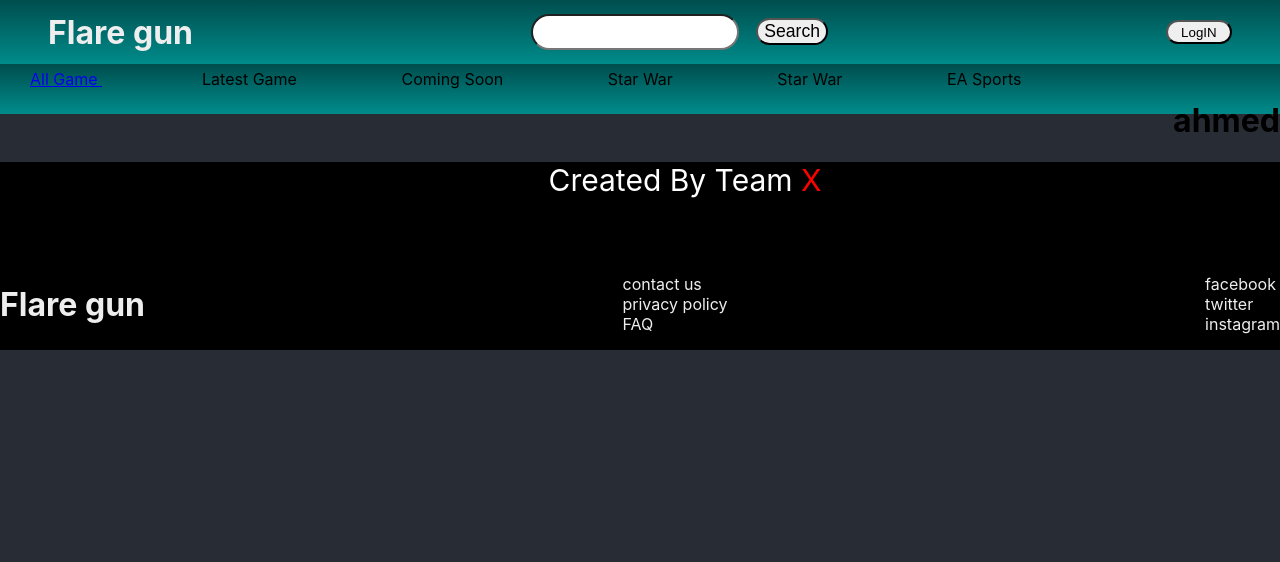
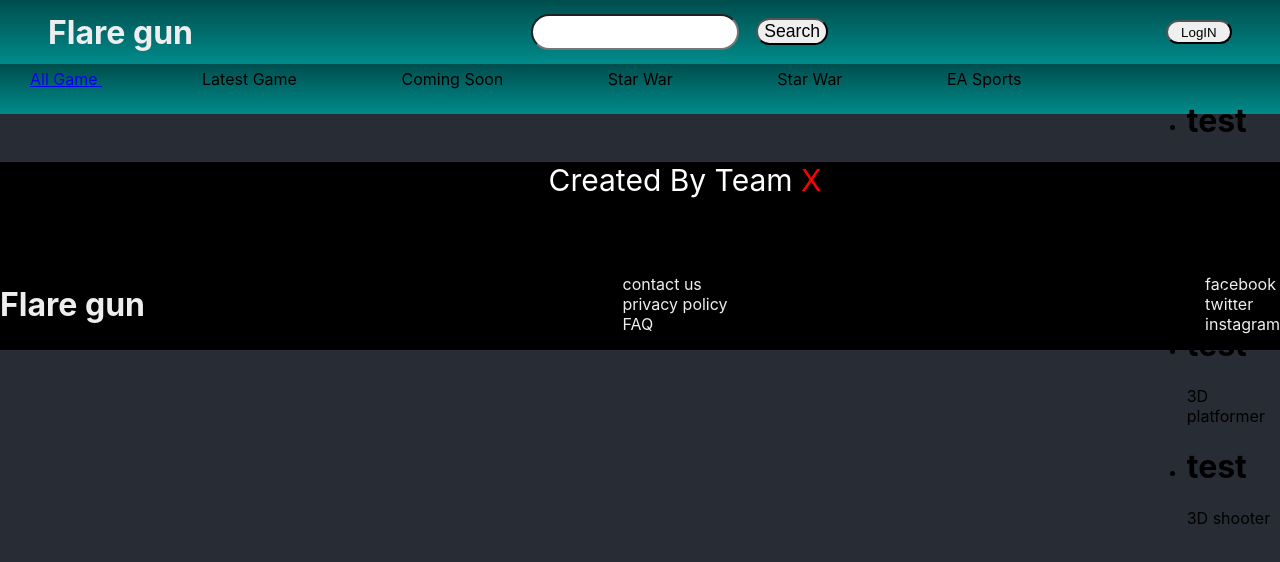
Before and after one commit to alikhalid2/SWEProject, a React (Create React App) app: page /ahmed in a window 1280 px wide. Shown: the top 562 px of the page. Built offline with nearby package versions, Linux system fonts and the light colour scheme; no server answers.

Commit message:
finally games is here

```diff
--- a/src/components/Home/App.jsx
+++ b/src/components/Home/App.jsx
@@ -1,5 +1,4 @@
 import React , {Component} from 'react';
-import GameCard from '../GameCard/App';
 import Category from './Category';
 // handling router module
 
@@ -13,19 +12,7 @@ export default class App extends Component{
 
         };
     }
-	filteredGames = (category) => {
-		if (category === undefined){
-			return this.props.games
-		}
-	}
 
-	returnGames = (games) => {
-		const alist = [];
-		for (let game in games){
-			alist.push(<li key = {this.props.games[game].name}><GameCard />{this.props.games[game].name}</li>)
-		}
-		return alist
-	}
     render() {
         return (
 
@@ -46,7 +33,7 @@ export default class App extends Component{
 
 	<ul>
 		<Routes>
-			<Route path = ':category' element = {<Category />} />
+			<Route path = ':category' element = {<Category games = {this.props.games}/>} />
 		</Routes>
 	</ul>
 	</div>
--- a/src/components/Home/Category.jsx
+++ b/src/components/Home/Category.jsx
@@ -1,9 +1,27 @@
 import React from 'react';
 import {useParams} from 'react-router-dom';
+import GameCard from '../GameCard/App';
 
-export default function Category() {
-    const params = useParams();
+export default function Category(props) {
+    const filteredGames = (category) => {
+        console.log(props);
+        if (category === 'ahmed'){
+            return props.games
+        }
+    }
+
+    const returnGames = (games) => {
+        console.log(games);
+        const alist = [];
+        for (let game in games){
+            alist.push(<li key = {props.games[game].name}><GameCard />{props.games[game].name}</li>)
+        }
+        return alist
+    }
+    const {category} = useParams();
     return (
-        <h1>{params.category}</h1>
+        <React.Fragment>
+        {returnGames(filteredGames(category))}
+        </React.Fragment>
     )
 }
```
